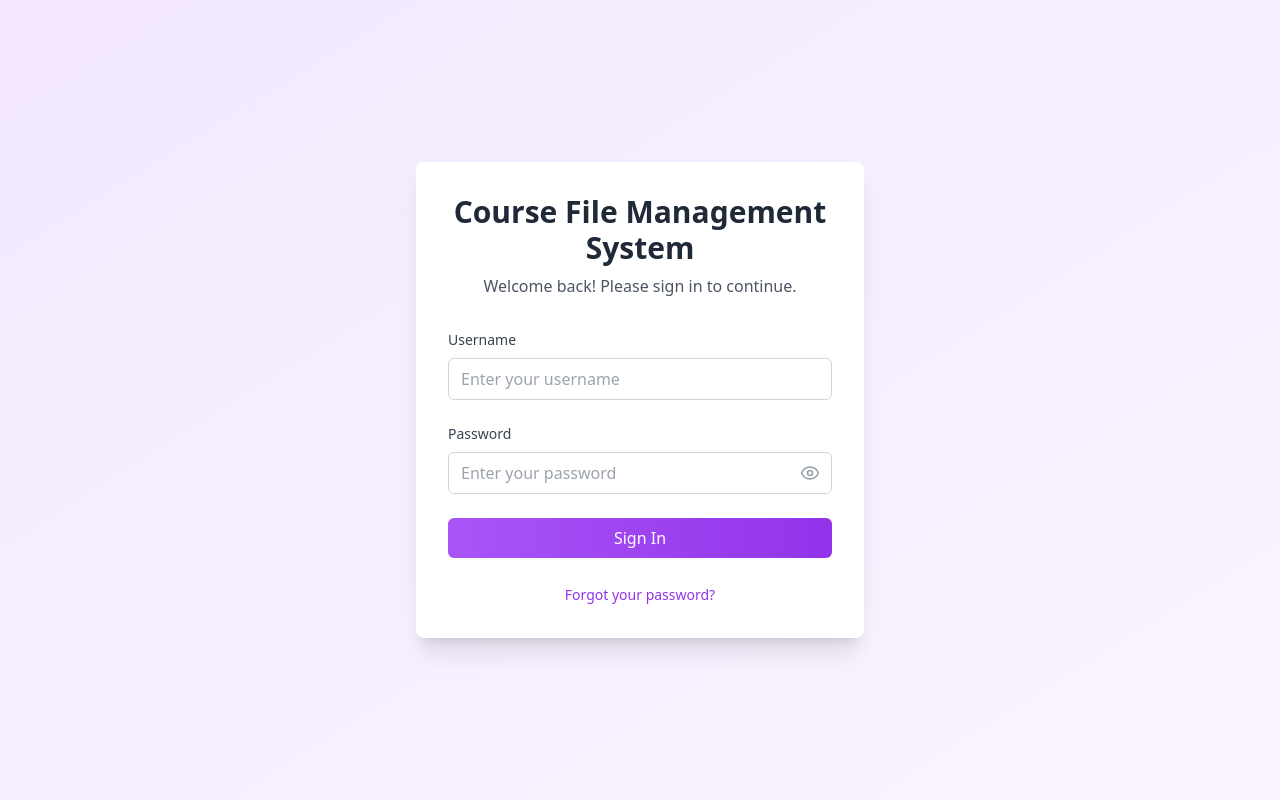
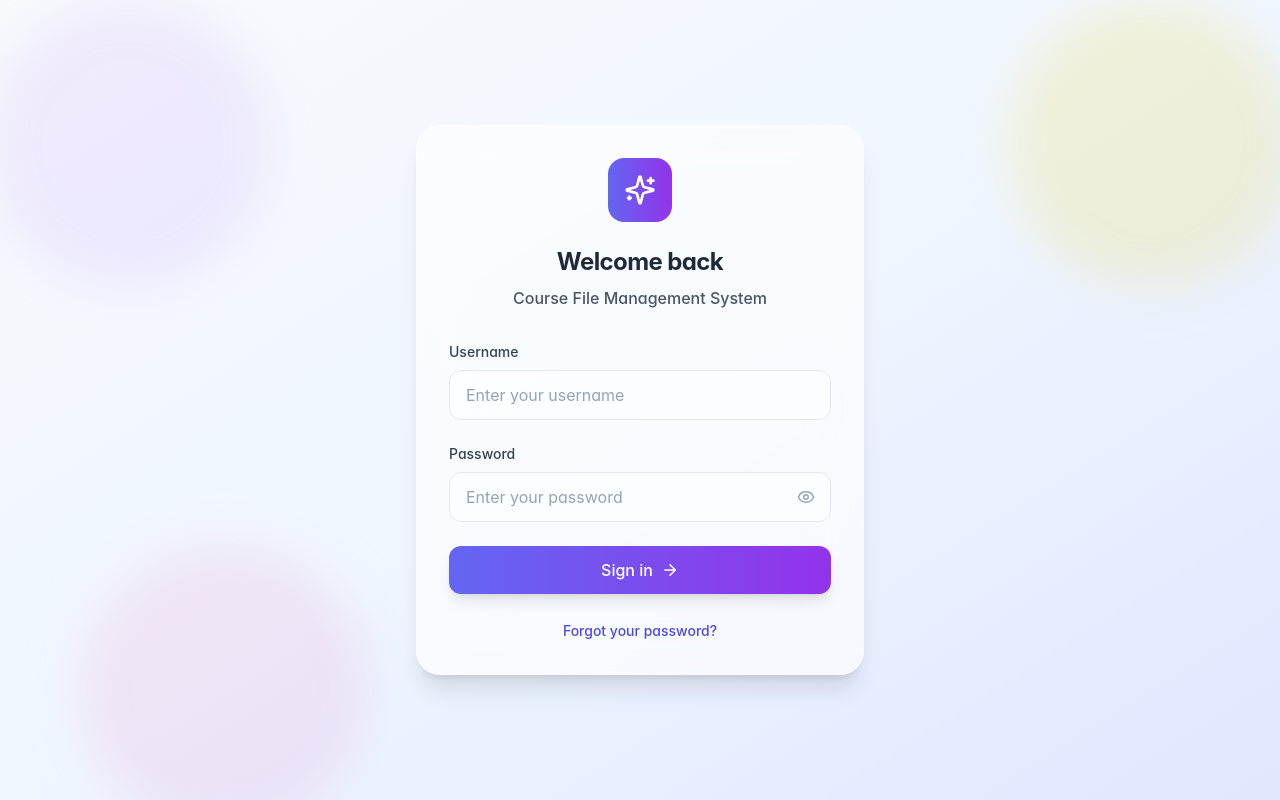
Before and after one commit to abhirockz63/file-course-compass, a React (Vite) app: page / in a window 1280 px wide. Built offline with nearby package versions, Linux system fonts and the light colour scheme.

Commit message:
Refactor: Enhance UI with aesthetic and minimal design
This commit refactors the UI to be more aesthetic, elegant, and minimal while maintaining existing functionality. The design is updated to be more professional.

```diff
--- a/src/index.css
+++ b/src/index.css
@@ -1,92 +1,89 @@
+
 @tailwind base;
 @tailwind components;
 @tailwind utilities;
 
+@import url('https://fonts.googleapis.com/css2?family=Inter:wght@300;400;500;600;700&display=swap');
+
 @layer base {
   :root {
-    --background: 0 0% 100%;
-    --foreground: 222.2 84% 4.9%;
+    --background: 255 255 255;
+    --foreground: 15 23 42;
 
-    --card: 0 0% 100%;
-    --card-foreground: 222.2 84% 4.9%;
+    --card: 255 255 255;
+    --card-foreground: 15 23 42;
 
-    --popover: 0 0% 100%;
-    --popover-foreground: 222.2 84% 4.9%;
+    --popover: 255 255 255;
+    --popover-foreground: 15 23 42;
 
-    --primary: 222.2 47.4% 11.2%;
-    --primary-foreground: 210 40% 98%;
+    --primary: 99 102 241;
+    --primary-foreground: 255 255 255;
 
-    --secondary: 210 40% 96.1%;
-    --secondary-foreground: 222.2 47.4% 11.2%;
+    --secondary: 248 250 252;
+    --secondary-foreground: 71 85 105;
 
-    --muted: 210 40% 96.1%;
-    --muted-foreground: 215.4 16.3% 46.9%;
+    --muted: 248 250 252;
+    --muted-foreground: 100 116 139;
 
-    --accent: 210 40% 96.1%;
-    --accent-foreground: 222.2 47.4% 11.2%;
+    --accent: 241 245 249;
+    --accent-foreground: 51 65 85;
 
-    --destructive: 0 84.2% 60.2%;
-    --destructive-foreground: 210 40% 98%;
+    --destructive: 239 68 68;
+    --destructive-foreground: 255 255 255;
 
-    --border: 214.3 31.8% 91.4%;
-    --input: 214.3 31.8% 91.4%;
-    --ring: 222.2 84% 4.9%;
+    --border: 226 232 240;
+    --input: 226 232 240;
+    --ring: 99 102 241;
 
-    --radius: 0.5rem;
+    --radius: 0.75rem;
 
-    --sidebar-background: 0 0% 98%;
-
-    --sidebar-foreground: 240 5.3% 26.1%;
-
-    --sidebar-primary: 240 5.9% 10%;
-
-    --sidebar-primary-foreground: 0 0% 98%;
-
-    --sidebar-accent: 240 4.8% 95.9%;
-
-    --sidebar-accent-foreground: 240 5.9% 10%;
-
-    --sidebar-border: 220 13% 91%;
-
-    --sidebar-ring: 217.2 91.2% 59.8%;
+    --sidebar-background: 248 250 252;
+    --sidebar-foreground: 71 85 105;
+    --sidebar-primary: 99 102 241;
+    --sidebar-primary-foreground: 255 255 255;
+    --sidebar-accent: 241 245 249;
+    --sidebar-accent-foreground: 51 65 85;
+    --sidebar-border: 226 232 240;
+    --sidebar-ring: 99 102 241;
   }
 
   .dark {
-    --background: 222.2 84% 4.9%;
-    --foreground: 210 40% 98%;
+    --background: 2 6 23;
+    --foreground: 248 250 252;
 
-    --card: 222.2 84% 4.9%;
-    --card-foreground: 210 40% 98%;
+    --card: 2 6 23;
+    --card-foreground: 248 250 252;
 
-    --popover: 222.2 84% 4.9%;
-    --popover-foreground: 210 40% 98%;
+    --popover: 2 6 23;
+    --popover-foreground: 248 250 252;
 
-    --primary: 210 40% 98%;
-    --primary-foreground: 222.2 47.4% 11.2%;
+    --primary: 129 140 248;
+    --primary-foreground: 15 23 42;
 
-    --secondary: 217.2 32.6% 17.5%;
-    --secondary-foreground: 210 40% 98%;
+    --secondary: 30 41 59;
+    --secondary-foreground: 248 250 252;
 
-    --muted: 217.2 32.6% 17.5%;
-    --muted-foreground: 215 20.2% 65.1%;
+    --muted: 30 41 59;
+    --muted-foreground: 148 163 184;
 
-    --accent: 217.2 32.6% 17.5%;
-    --accent-foreground: 210 40% 98%;
+    --accent: 30 41 59;
+    --accent-foreground: 248 250 252;
 
-    --destructive: 0 62.8% 30.6%;
-    --destructive-foreground: 210 40% 98%;
+    --destructive: 220 38 38;
+    --destructive-foreground: 248 250 252;
 
-    --border: 217.2 32.6% 17.5%;
-    --input: 217.2 32.6% 17.5%;
-    --ring: 212.7 26.8% 83.9%;
-    --sidebar-background: 240 5.9% 10%;
-    --sidebar-foreground: 240 4.8% 95.9%;
-    --sidebar-primary: 224.3 76.3% 48%;
-    --sidebar-primary-foreground: 0 0% 100%;
-    --sidebar-accent: 240 3.7% 15.9%;
-    --sidebar-accent-foreground: 240 4.8% 95.9%;
-    --sidebar-border: 240 3.7% 15.9%;
-    --sidebar-ring: 217.2 91.2% 59.8%;
+    --border: 30 41 59;
+    --input: 30 41 59;
+    --ring: 129 140 248;
+
+    --sidebar-background: 15 23 42;
+    --sidebar-foreground: 148 163 184;
+    --sidebar-primary: 129 140 248;
+    --sidebar-primary-foreground: 15 23 42;
+    --sidebar-accent: 30 41 59;
+    --sidebar-accent-foreground: 248 250 252;
+    --sidebar-border: 30 41 59;
+    --sidebar-ring: 129 140 248;
   }
 }
 
@@ -96,6 +93,30 @@
   }
 
   body {
-    @apply bg-background text-foreground;
+    @apply bg-background text-foreground font-sans;
+    font-family: 'Inter', sans-serif;
+    font-feature-settings: 'cv02', 'cv03', 'cv04', 'cv11';
+  }
+
+  h1, h2, h3, h4, h5, h6 {
+    @apply font-semibold tracking-tight;
   }
 }
+
+@layer components {
+  .glass-card {
+    @apply bg-white/60 backdrop-blur-xl border border-white/20 shadow-xl;
+  }
+
+  .gradient-text {
+    @apply bg-gradient-to-r from-indigo-600 via-purple-600 to-blue-600 bg-clip-text text-transparent;
+  }
+
+  .btn-primary {
+    @apply bg-gradient-to-r from-indigo-500 to-purple-600 hover:from-indigo-600 hover:to-purple-700 text-white font-medium rounded-xl px-6 py-3 transition-all duration-200 shadow-lg hover:shadow-xl transform hover:-translate-y-0.5;
+  }
+
+  .card-hover {
+    @apply transition-all duration-300 hover:shadow-2xl hover:-translate-y-1;
+  }
+}
--- a/src/pages/Login.tsx
+++ b/src/pages/Login.tsx
@@ -1,23 +1,19 @@
 
 import { useState } from 'react';
 import { useNavigate } from 'react-router-dom';
-import { Eye, EyeOff } from 'lucide-react';
+import { Eye, EyeOff, ArrowRight, Sparkles } from 'lucide-react';
 
 const Login = () => {
-  // State to manage form inputs and password visibility
   const [username, setUsername] = useState('');
   const [password, setPassword] = useState('');
   const [showPassword, setShowPassword] = useState(false);
   const navigate = useNavigate();
 
-  // Handle form submission
   const handleLogin = (e: React.FormEvent) => {
     e.preventDefault();
     console.log('Login attempt:', { username, password });
 
-    // Simple validation - in real app, this would connect to a backend
     if (username && password) {
-      // Navigate to dashboard on successful login
       navigate('/dashboard');
     } else {
       alert('Please enter both username and password');
@@ -25,21 +21,31 @@ const Login = () => {
   };
 
   return (
-    <div className="min-h-screen bg-gradient-to-br from-purple-100 to-purple-50 flex items-center justify-center p-4">
-      <div className="bg-white rounded-lg shadow-xl p-8 w-full max-w-md">
-        {/* App Title */}
+    <div className="min-h-screen bg-gradient-to-br from-slate-50 via-blue-50 to-indigo-100 flex items-center justify-center p-4 relative overflow-hidden">
+      {/* Background decorations */}
+      <div className="absolute inset-0 bg-grid-slate-100 [mask-image:linear-gradient(0deg,white,rgba(255,255,255,0.6))] -z-10"></div>
+      <div className="absolute top-0 -left-4 w-72 h-72 bg-purple-300 rounded-full mix-blend-multiply filter blur-xl opacity-20 animate-blob"></div>
+      <div className="absolute top-0 -right-4 w-72 h-72 bg-yellow-300 rounded-full mix-blend-multiply filter blur-xl opacity-20 animate-blob animation-delay-2000"></div>
+      <div className="absolute -bottom-8 left-20 w-72 h-72 bg-pink-300 rounded-full mix-blend-multiply filter blur-xl opacity-20 animate-blob animation-delay-4000"></div>
+
+      {/* Login Card */}
+      <div className="glass-card rounded-3xl p-8 w-full max-w-md relative">
+        {/* Logo and Title */}
         <div className="text-center mb-8">
-          <h1 className="text-3xl font-bold text-gray-800 mb-2">
-            Course File Management System
+          <div className="inline-flex items-center justify-center w-16 h-16 bg-gradient-to-r from-indigo-500 to-purple-600 rounded-2xl mb-6">
+            <Sparkles className="h-8 w-8 text-white" />
+          </div>
+          <h1 className="text-2xl font-bold text-slate-800 mb-2">
+            Welcome back
           </h1>
-          <p className="text-gray-600">Welcome back! Please sign in to continue.</p>
+          <p className="text-slate-600 font-medium">Course File Management System</p>
         </div>
 
         {/* Login Form */}
         <form onSubmit={handleLogin} className="space-y-6">
           {/* Username Input */}
-          <div>
-            <label htmlFor="username" className="block text-sm font-medium text-gray-700 mb-2">
+          <div className="space-y-2">
+            <label htmlFor="username" className="block text-sm font-medium text-slate-700">
               Username
             </label>
             <input
@@ -47,15 +53,15 @@ const Login = () => {
               type="text"
               value={username}
               onChange={(e) => setUsername(e.target.value)}
-              className="w-full px-3 py-2 border border-gray-300 rounded-md focus:outline-none focus:ring-2 focus:ring-purple-500 focus:border-transparent"
+              className="w-full px-4 py-3 bg-white/50 border border-slate-200 rounded-xl focus:outline-none focus:ring-2 focus:ring-indigo-500 focus:border-transparent transition-all duration-200 placeholder-slate-400"
               placeholder="Enter your username"
               required
             />
           </div>
 
-          {/* Password Input with Show/Hide Toggle */}
-          <div>
-            <label htmlFor="password" className="block text-sm font-medium text-gray-700 mb-2">
+          {/* Password Input */}
+          <div className="space-y-2">
+            <label htmlFor="password" className="block text-sm font-medium text-slate-700">
               Password
             </label>
             <div className="relative">
@@ -64,16 +70,16 @@ const Login = () => {
                 type={showPassword ? 'text' : 'password'}
                 value={password}
                 onChange={(e) => setPassword(e.target.value)}
-                className="w-full px-3 py-2 pr-10 border border-gray-300 rounded-md focus:outline-none focus:ring-2 focus:ring-purple-500 focus:border-transparent"
+                className="w-full px-4 py-3 pr-12 bg-white/50 border border-slate-200 rounded-xl focus:outline-none focus:ring-2 focus:ring-indigo-500 focus:border-transparent transition-all duration-200 placeholder-slate-400"
                 placeholder="Enter your password"
                 required
               />
               <button
                 type="button"
                 onClick={() => setShowPassword(!showPassword)}
-                className="absolute inset-y-0 right-0 pr-3 flex items-center text-gray-400 hover:text-gray-600"
+                className="absolute inset-y-0 right-0 pr-4 flex items-center text-slate-400 hover:text-slate-600 transition-colors"
               >
-                {showPassword ? <EyeOff size={20} /> : <Eye size={20} />}
+                {showPassword ? <EyeOff size={18} /> : <Eye size={18} />}
               </button>
             </div>
           </div>
@@ -81,16 +87,19 @@ const Login = () => {
           {/* Login Button */}
           <button
             type="submit"
-            className="w-full bg-gradient-to-r from-purple-500 to-purple-600 text-white py-2 px-4 rounded-md hover:from-purple-600 hover:to-purple-700 focus:outline-none focus:ring-2 focus:ring-purple-500 focus:ring-offset-2 transition duration-200 font-medium"
+            className="w-full btn-primary group"
           >
-            Sign In
+            <span className="flex items-center justify-center gap-2">
+              Sign in
+              <ArrowRight size={18} className="group-hover:translate-x-1 transition-transform" />
+            </span>
           </button>
 
           {/* Forgot Password Link */}
           <div className="text-center">
             <a
               href="#"
-              className="text-purple-600 hover:text-purple-800 text-sm font-medium"
+              className="text-indigo-600 hover:text-indigo-700 text-sm font-medium transition-colors"
               onClick={(e) => {
                 e.preventDefault();
                 alert('Forgot password functionality would be implemented here');
```
Also changed, not shown: src/components/Sidebar.tsx (+24 -20 lines), src/pages/Dashboard.tsx (+100 -77 lines).
